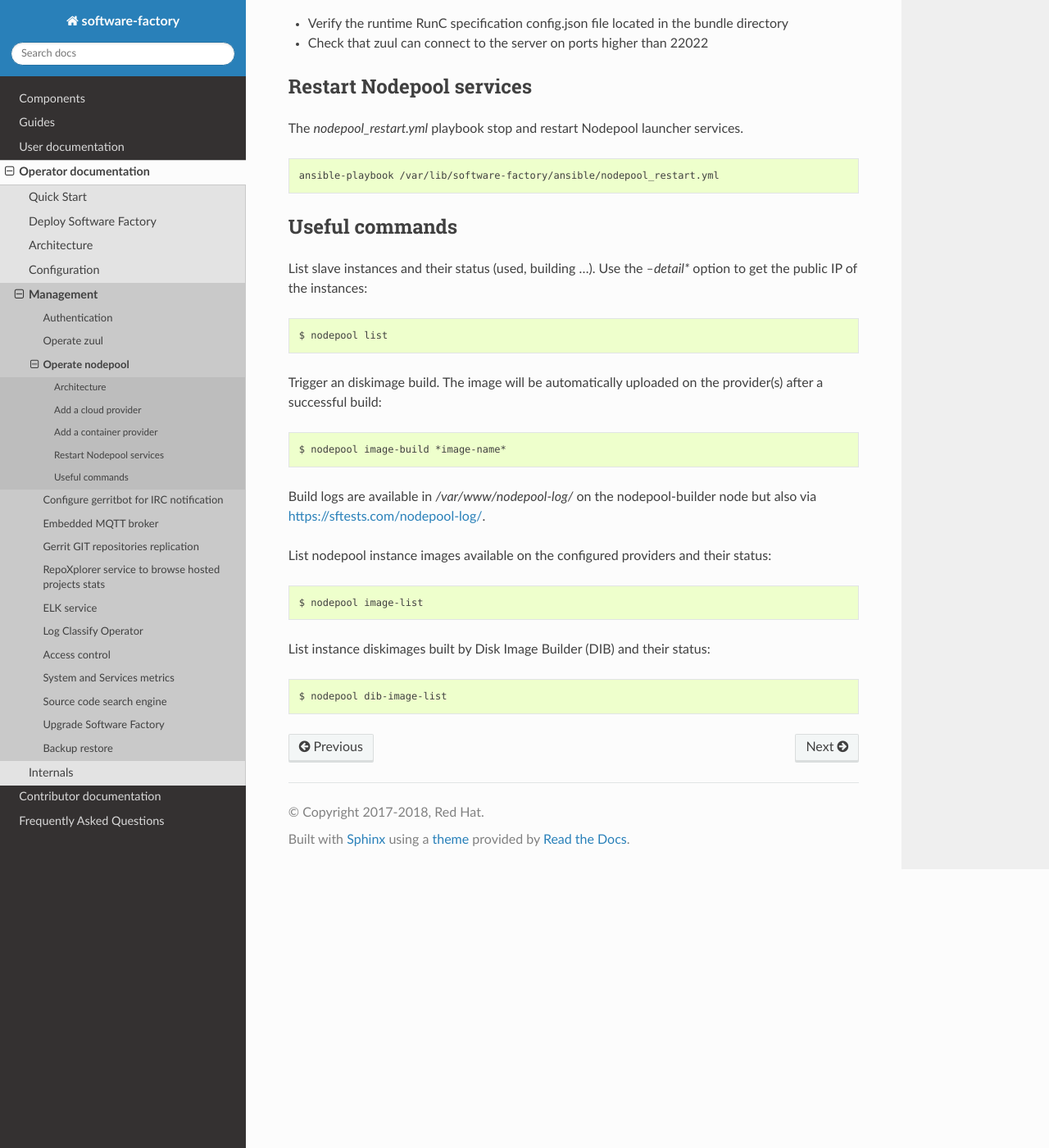
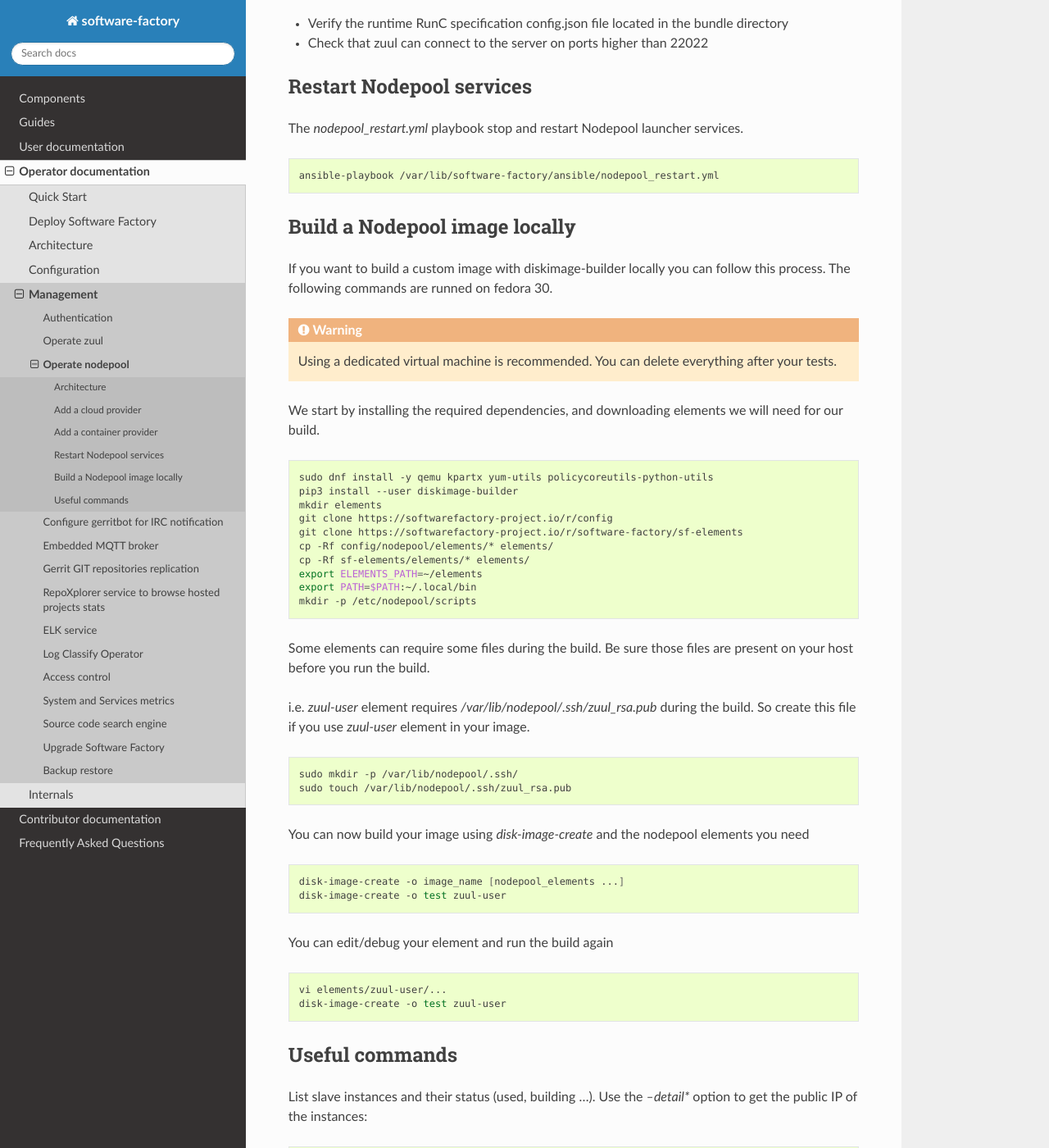
Before and after one commit to softwarefactory-project/sf-docs, a Sphinx documentation site: the page built from docs/operator/nodepool_operator.rst, in a window 1280 px wide and 1400 px high, scrolled down 5343 px. Shown: the whole window at 82% size. Built offline with Sphinx 7.4.7 and the Read the Docs theme 2.0.0, drawn with Linux system fonts in a browser that asks for light colours.

Commit message:
Build a Nodepool image locally
Change-Id: I02d092390f987e3b1519bce7d167f299a234a793

```diff
--- a/docs/operator/nodepool_operator.rst
+++ b/docs/operator/nodepool_operator.rst
@@ -315,6 +315,60 @@
   ansible-playbook /var/lib/software-factory/ansible/nodepool_restart.yml
 
 
+Build a Nodepool image locally
+------------------------------
+
+If you want to build a custom image with diskimage-builder locally you can
+follow this process. The following commands are runned on fedora 30.
+
+.. warning::
+
+  Using a dedicated virtual machine is recommended. You can delete everything
+  after your tests.
+
+We start by installing the required dependencies, and downloading elements we
+will need for our build.
+
+.. code-block:: bash
+
+  sudo dnf install -y qemu kpartx yum-utils policycoreutils-python-utils
+  pip3 install --user diskimage-builder
+  mkdir elements
+  git clone https://softwarefactory-project.io/r/config
+  git clone https://softwarefactory-project.io/r/software-factory/sf-elements
+  cp -Rf config/nodepool/elements/* elements/
+  cp -Rf sf-elements/elements/* elements/
+  export ELEMENTS_PATH=~/elements
+  export PATH=$PATH:~/.local/bin
+  mkdir -p /etc/nodepool/scripts
+
+Some elements can require some files during the build. Be sure those files are
+present on your host before you run the build.
+
+i.e. `zuul-user` element requires `/var/lib/nodepool/.ssh/zuul_rsa.pub` during
+the build. So create this file if you use `zuul-user` element in your image.
+
+.. code-block:: bash
+
+  sudo mkdir -p /var/lib/nodepool/.ssh/
+  sudo touch /var/lib/nodepool/.ssh/zuul_rsa.pub
+
+You can now build your image using `disk-image-create` and the nodepool
+elements you need
+
+.. code-block:: bash
+
+  disk-image-create -o image_name [nodepool_elements ...]
+  disk-image-create -o test zuul-user
+
+You can edit/debug your element and run the build again
+
+.. code-block:: bash
+
+  vi elements/zuul-user/...
+  disk-image-create -o test zuul-user
+
+
 Useful commands
 ---------------
 
```
